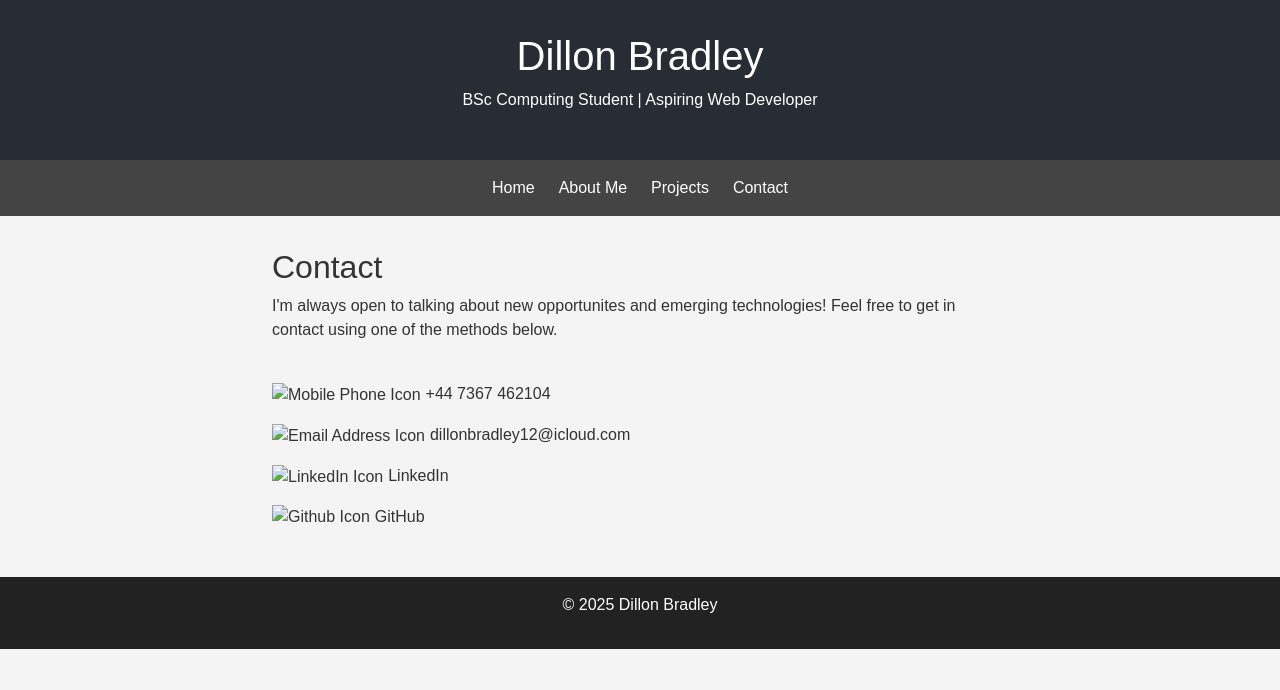
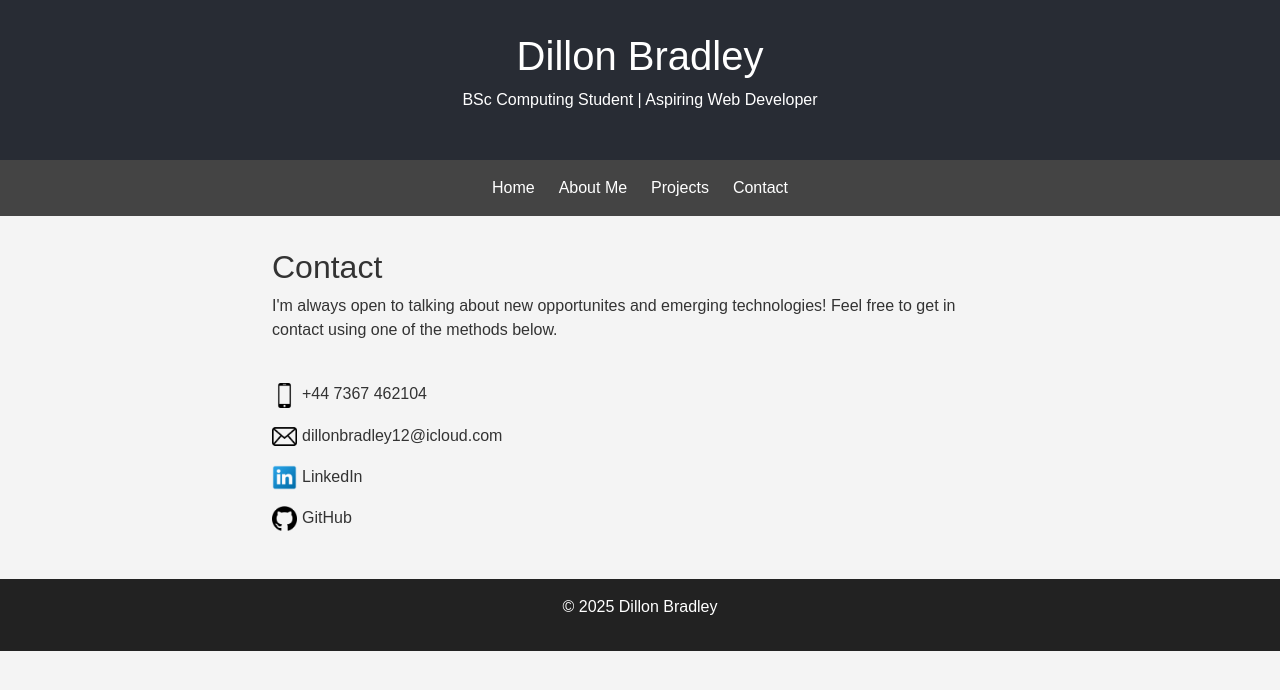
Before and after one commit to dillonbradley04/dillonbradley04.github.io, a plain HTML site: page contact.html in a window 1280 px wide. Drawn offline with nearby package versions, Linux system fonts and the light colour scheme.

Commit message:
Updating Files

```diff
--- a/contact.html
+++ b/contact.html
@@ -16,7 +16,7 @@
   </header>
 
   <nav>
-    <a href="home.html">Home</a>
+    <a href="index.html">Home</a>
     <a href="about.html">About Me</a>
     <a href="projects.html">Projects</a>
     <a href="contact.html">Contact</a>
@@ -26,10 +26,10 @@
     <h2>Contact</h2>
     <p>I'm always open to talking about new opportunites and emerging technologies! Feel free to get in contact using one of the methods below.</p>
     <br />
-    <p><img src="Assets/mobile-phone-icon.png" alt="Mobile Phone Icon" width="25px" height="25px" style="vertical-align: middle; margin-right: 5px;" />+44 7367 462104</p>
-    <p><img src="Assets/email-address-icon.png" alt="Email Address Icon" width="25px" height="25px" style="vertical-align: middle; margin-right: 5px;" /><a href="mailto:dillonbradley12@icloud.com" style="text-decoration: none; color: inherit;">dillonbradley12@icloud.com</a></p>
-    <p><img src="Assets/linkedin-icon.png" alt="LinkedIn Icon" width="25px" height="25px" style="vertical-align: middle; margin-right: 5px;" /><a href="https://linkedin.com/in/dillon-bradley-profile" target="_blank" style="text-decoration: none; color: inherit;">LinkedIn</a></p>
-    <p><img src="Assets/github-icon.png" alt="Github Icon" width="25px" height="25px" style="vertical-align: middle; margin-right: 5px;" /><a href="https://github.com/dillonbradley04" target="_blank" style="text-decoration: none; color: inherit;">GitHub</a></p>
+    <p><img src="mobile-phone-icon.png" alt="Mobile Phone Icon" width="25px" height="25px" style="vertical-align: middle; margin-right: 5px;" />+44 7367 462104</p>
+    <p><img src="email-address-icon.png" alt="Email Address Icon" width="25px" height="25px" style="vertical-align: middle; margin-right: 5px;" /><a href="mailto:dillonbradley12@icloud.com" style="text-decoration: none; color: inherit;">dillonbradley12@icloud.com</a></p>
+    <p><img src="linkedin-icon.png" alt="LinkedIn Icon" width="25px" height="25px" style="vertical-align: middle; margin-right: 5px;" /><a href="https://linkedin.com/in/dillon-bradley-profile" target="_blank" style="text-decoration: none; color: inherit;">LinkedIn</a></p>
+    <p><img src="github-icon.png" alt="Github Icon" width="25px" height="25px" style="vertical-align: middle; margin-right: 5px;" /><a href="https://github.com/dillonbradley04" target="_blank" style="text-decoration: none; color: inherit;">GitHub</a></p>
   </section>
 
   <footer>
```
Also changed, not shown: about.html (+1 -1 lines), index.html (+1 -1 lines), projects.html (+1 -1 lines), profile-picture.jpg (added).
